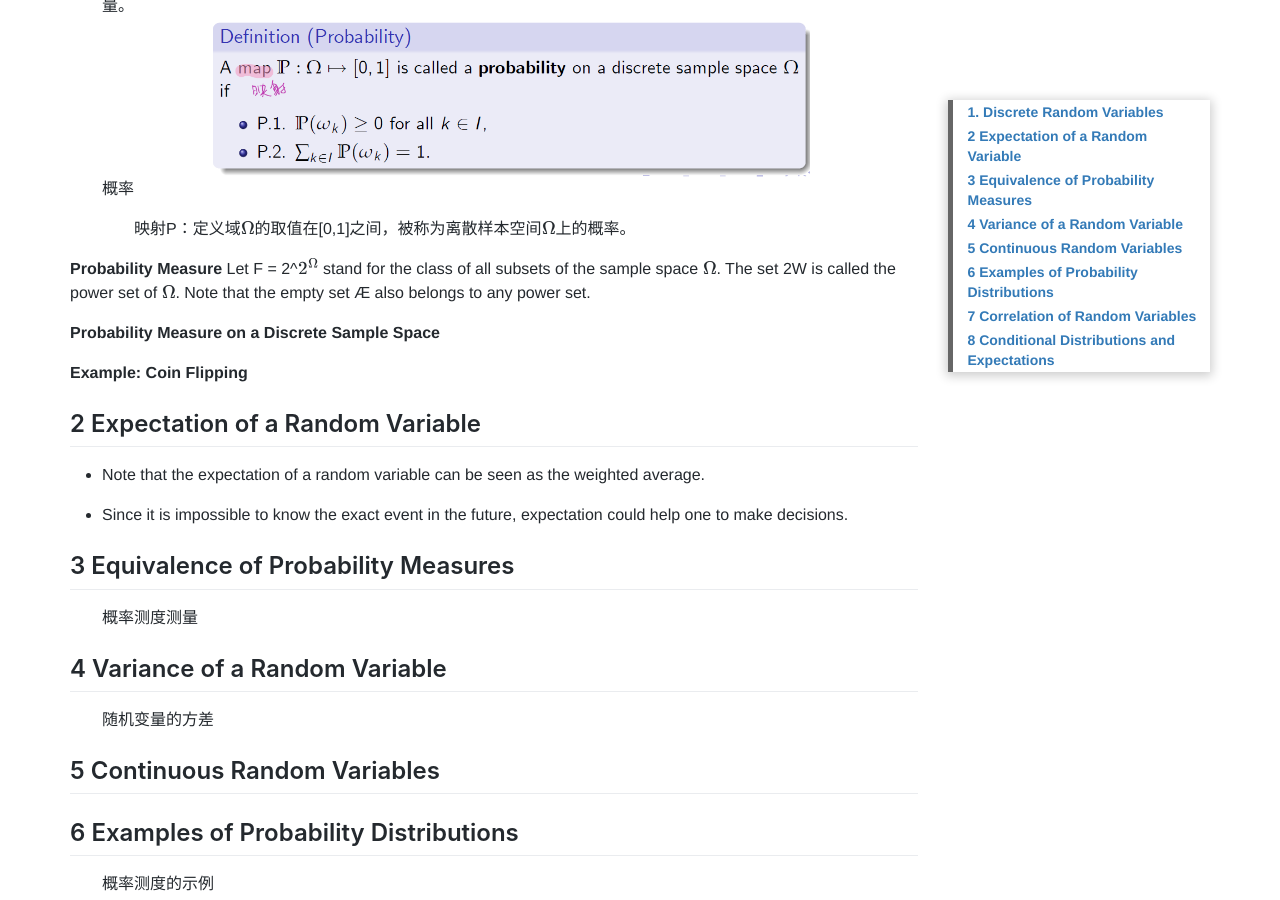
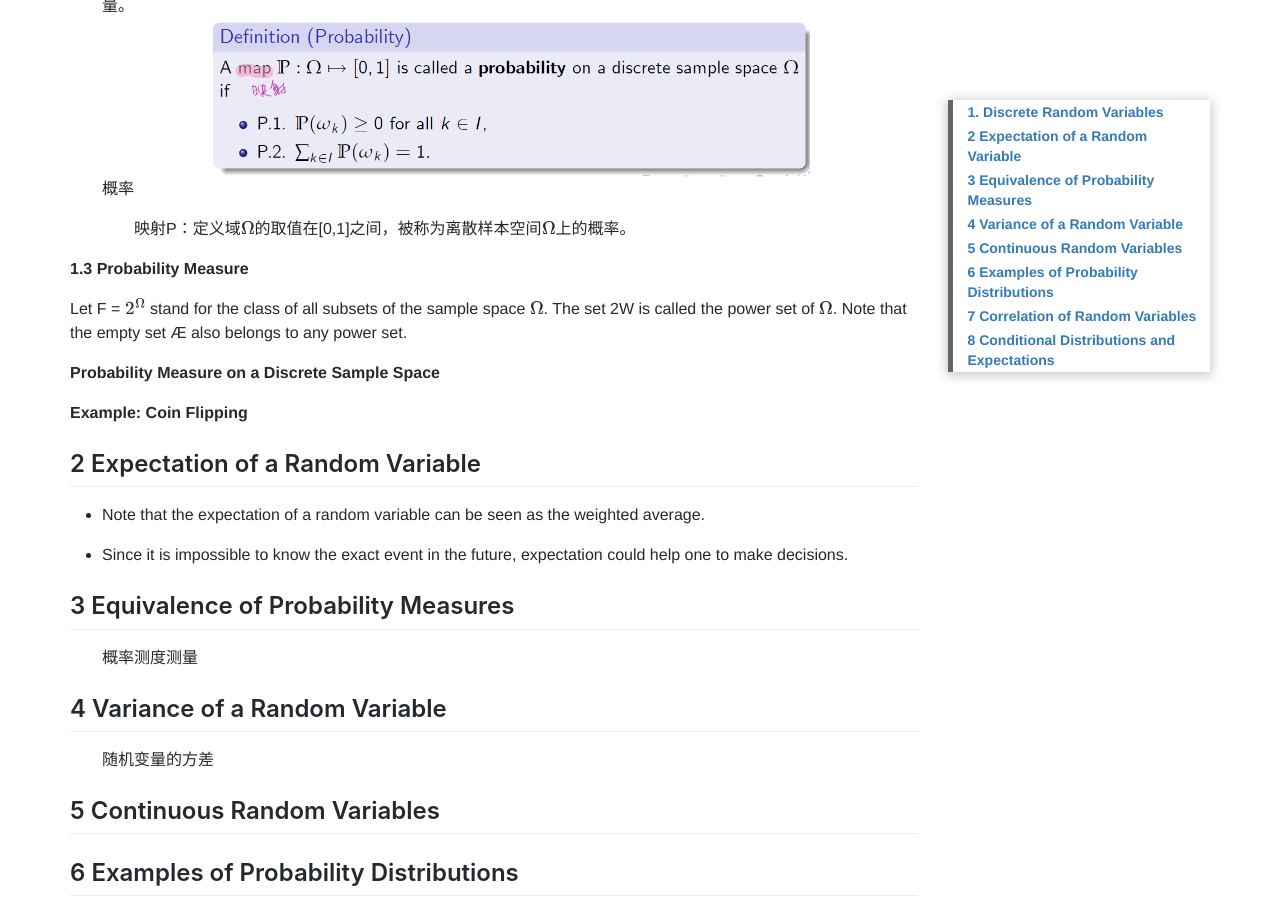
Before and after one commit to damien0x0023/damien0x0023.github.io, a Jekyll site: the page built from _posts/2020/business/ECON5020/2021-01-27-ProbabilityReview.MD, in a window 1280 px wide and 900 px high, scrolled down 1840 px. Built offline with Jekyll 4.4.1, drawn with Linux system fonts in a browser that asks for light colours; nearby versions of some CDN libraries; comment, search, counter and statistics services are not loaded.

Commit message:
\\( 2^\Omega \\)
\\( 2^\Omega \\)

```diff
--- a/_posts/2020/business/ECON5020/2021-01-27-ProbabilityReview.MD
+++ b/_posts/2020/business/ECON5020/2021-01-27-ProbabilityReview.MD
@@ -62,8 +62,9 @@ The states are called **samples** or **elementary events**.
   &emsp;&emsp;映射P：定义域\\( \Omega \\)的取值在[0,1]之间，被称为离散样本空间\\( \Omega \\)上的概率。
 
 
-**Probability Measure**
-Let F = 2^\\( 2^\Omega \\) stand for the class of all subsets of the sample space \\( \Omega \\).
+**1.3 Probability Measure**
+
+Let F = \\( 2^\Omega \\) stand for the class of all subsets of the sample space \\( \Omega \\).
 The set 2W is called the power set of \\( \Omega \\).
 Note that the empty set Æ also belongs to any power set.
 
```
